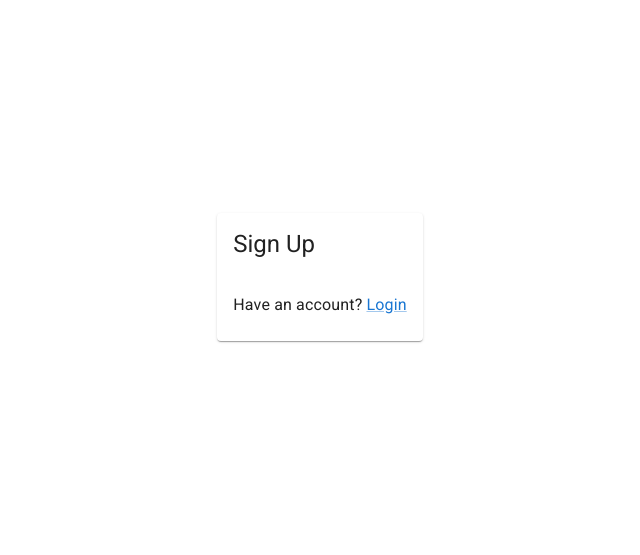
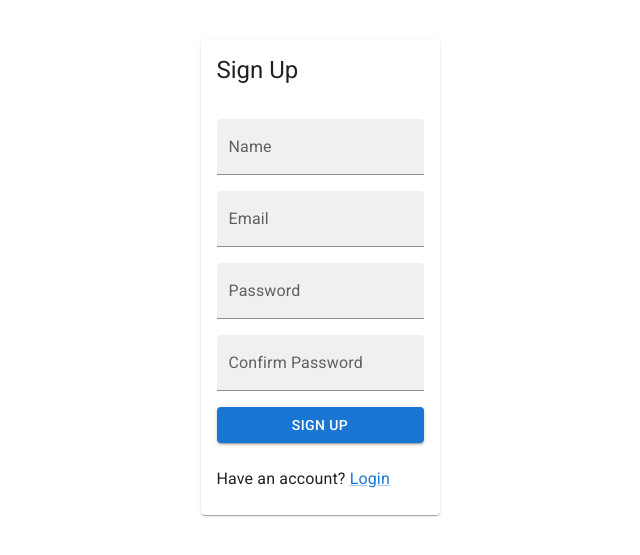
Before and after one commit to Anonymxtrix/duyeet, a React (Create React App) app in the folder frontend/: page /signup in a window 1280 px wide. Shown: the part 123-678 px from the top of the page, without its empty margins (320-960 px from the left). Built offline with nearby package versions, Linux system fonts and the light colour scheme.

Commit message:
Add sign up form

```diff
--- a/frontend/src/components/SignUpCard.tsx
+++ b/frontend/src/components/SignUpCard.tsx
@@ -1,3 +1,4 @@
+import SignUpForm from "forms/SignUpForm";
 import { Link as RouterLink } from "react-router-dom";
 import Card from "@mui/material/Card";
 import CardContent from "@mui/material/CardContent";
@@ -12,7 +13,7 @@ const SignUpCard: React.FC = () => {
       <CardHeader title="Sign Up" />
       <CardContent>
         <Stack spacing={3}>
-          {/* TODO: Add sign up form */}
+          <SignUpForm />
           <Typography variant="body1">
             Have an account?{" "}
             <Link component={RouterLink} to="/login">
--- a/frontend/src/forms/LoginForm.tsx
+++ b/frontend/src/forms/LoginForm.tsx
@@ -41,7 +41,7 @@ const LoginForm: React.FC = () => {
           type="submit"
           disabled={formState.isSubmitting}
         >
-          Submit
+          Next
         </Button>
       </Stack>
     </form>
--- /dev/null
+++ b/frontend/src/forms/SignUpForm.tsx
@@ -0,0 +1,103 @@
+import useSignUp from "hooks/useSignUp";
+import { getDefault, resolver } from "models/forms/signUp";
+import { useForm, Controller } from "react-hook-form";
+import Button from "@mui/material/Button";
+import TextField from "@mui/material/TextField";
+import Stack from "@mui/material/Stack";
+
+const SignUpForm: React.FC = () => {
+  const { signUp } = useSignUp();
+  const { control, handleSubmit, formState } = useForm({
+    defaultValues: getDefault(),
+    resolver,
+    mode: "onBlur",
+  });
+
+  const onSubmit = handleSubmit(signUp);
+
+  return (
+    <form onSubmit={onSubmit}>
+      <Stack spacing={2}>
+        <Controller
+          name="name"
+          control={control}
+          render={({ field, fieldState: { isDirty, error } }) => (
+            <TextField
+              color="primary"
+              variant="filled"
+              fullWidth
+              id="name"
+              label="Name"
+              type="text"
+              {...field}
+              error={isDirty && Boolean(error)}
+              helperText={isDirty && error && error.message}
+            />
+          )}
+        />
+        <Controller
+          name="email"
+          control={control}
+          render={({ field, fieldState: { isDirty, error } }) => (
+            <TextField
+              color="primary"
+              variant="filled"
+              fullWidth
+              id="email"
+              label="Email"
+              type="email"
+              {...field}
+              error={isDirty && Boolean(error)}
+              helperText={isDirty && error && error.message}
+            />
+          )}
+        />
+        <Controller
+          name="password"
+          control={control}
+          render={({ field, fieldState: { isDirty, error } }) => (
+            <TextField
+              color="primary"
+              variant="filled"
+              fullWidth
+              id="password"
+              label="Password"
+              type="password"
+              {...field}
+              error={isDirty && Boolean(error)}
+              helperText={isDirty && error && error.message}
+            />
+          )}
+        />
+        <Controller
+          name="confirmPassword"
+          control={control}
+          render={({ field, fieldState: { isDirty, error } }) => (
+            <TextField
+              color="primary"
+              variant="filled"
+              fullWidth
+              id="confirmPassword"
+              label="Confirm Password"
+              type="password"
+              {...field}
+              error={isDirty && Boolean(error)}
+              helperText={isDirty && error && error.message}
+            />
+          )}
+        />
+        <Button
+          color="primary"
+          variant="contained"
+          fullWidth
+          type="submit"
+          disabled={formState.isSubmitting}
+        >
+          Sign Up
+        </Button>
+      </Stack>
+    </form>
+  );
+};
+
+export default SignUpForm;
--- /dev/null
+++ b/frontend/src/hooks/useSignUp.tsx
@@ -0,0 +1,14 @@
+import { Values } from "models/forms/signUp";
+
+const signUp = (values: Values): Promise<void> => {
+  // TODO: Link this function to sign up API
+  return Promise.resolve();
+};
+
+const useSignUp = () => {
+  return {
+    signUp,
+  };
+};
+
+export default useSignUp;
--- /dev/null
+++ b/frontend/src/models/forms/signUp.tsx
@@ -0,0 +1,27 @@
+import * as yup from "yup";
+import { yupResolver } from "@hookform/resolvers/yup";
+
+export const schema = yup.object({
+  name: yup.string().default("").required("Name is required"),
+  email: yup
+    .string()
+    .default("")
+    .email("Enter a valid email")
+    .required("Email is required"),
+  password: yup
+    .string()
+    .default("")
+    .required("Password is required")
+    .min(8, "Password must be at least 8 characters"),
+  confirmPassword: yup
+    .string()
+    .default("")
+    .required("Confirm password is required")
+    .oneOf([yup.ref("password")], "Passwords must match"),
+});
+
+export const resolver = yupResolver(schema);
+
+export type Values = yup.InferType<typeof schema>;
+
+export const getDefault = () => schema.getDefault();
--- a/frontend/src/views/Home.tsx
+++ b/frontend/src/views/Home.tsx
@@ -29,8 +29,12 @@ const Home: React.FC = () => {
       </AppBar>
       <Page>
         <CenteringBox>
-          <Stack direction={{ xs: "column", sm: "row" }} spacing={9}>
-            <Stack spacing={3} maxWidth={400}>
+          <Stack
+            direction={{ xs: "column", md: "row" }}
+            spacing={9}
+            style={{ minWidth: "70%" }}
+          >
+            <Stack spacing={3} maxWidth={400} alignSelf="center">
               <Typography variant="body2">
                 <Typography variant="h4" fontWeight={500}>
                   JUST DUYEET.
@@ -39,7 +43,12 @@ const Home: React.FC = () => {
               </Typography>
               <SvgCompletedTasks style={{ maxWidth: "100%", height: "auto" }} />
             </Stack>
-            <Box display="flex" flexDirection="column" justifyContent="center">
+            <Box
+              display="flex"
+              flexGrow={1}
+              flexDirection="column"
+              justifyContent="center"
+            >
               <SignUpCard />
             </Box>
           </Stack>
```
